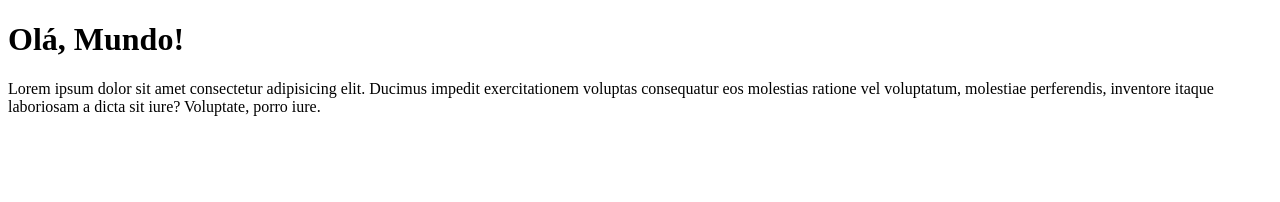
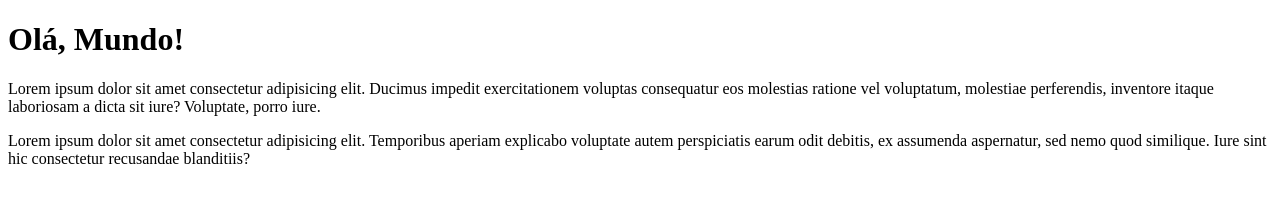
Before and after one commit to shanokthethird/PYTHON_100_DAYS_PROJECTS, a plain HTML site: page site_example/index.html in a window 1280 px wide. Drawn offline with Linux system fonts and the light colour scheme.

Commit message:
second paragraph in index html

```diff
--- a/site_example/index.html
+++ b/site_example/index.html
@@ -8,5 +8,6 @@
 <body>
     <h1>Olá, Mundo!</h1>
     <p>Lorem ipsum dolor sit amet consectetur adipisicing elit. Ducimus impedit exercitationem voluptas consequatur eos molestias ratione vel voluptatum, molestiae perferendis, inventore itaque laboriosam a dicta sit iure? Voluptate, porro iure.</p>
+    <p>Lorem ipsum dolor sit amet consectetur adipisicing elit. Temporibus aperiam explicabo voluptate autem perspiciatis earum odit debitis, ex assumenda aspernatur, sed nemo quod similique. Iure sint hic consectetur recusandae blanditiis?</p>
 </body>
 </html>
```
